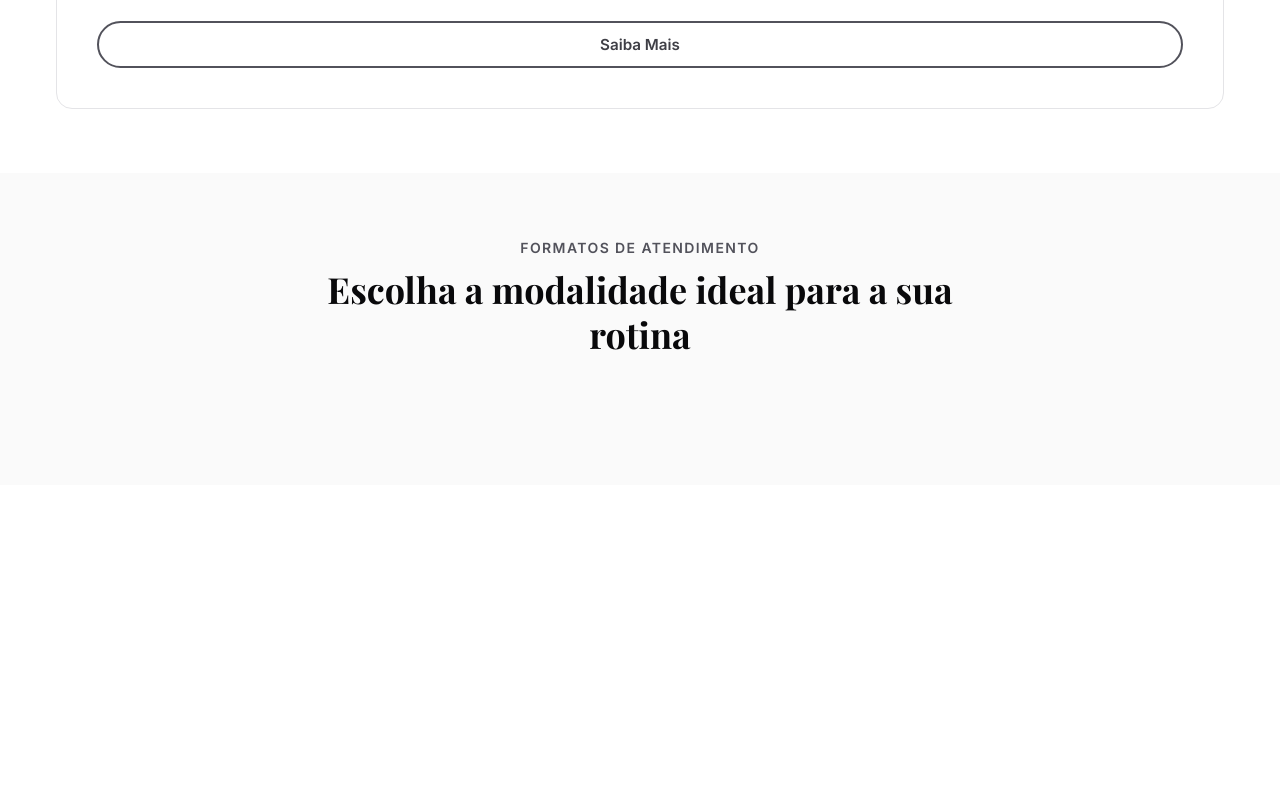
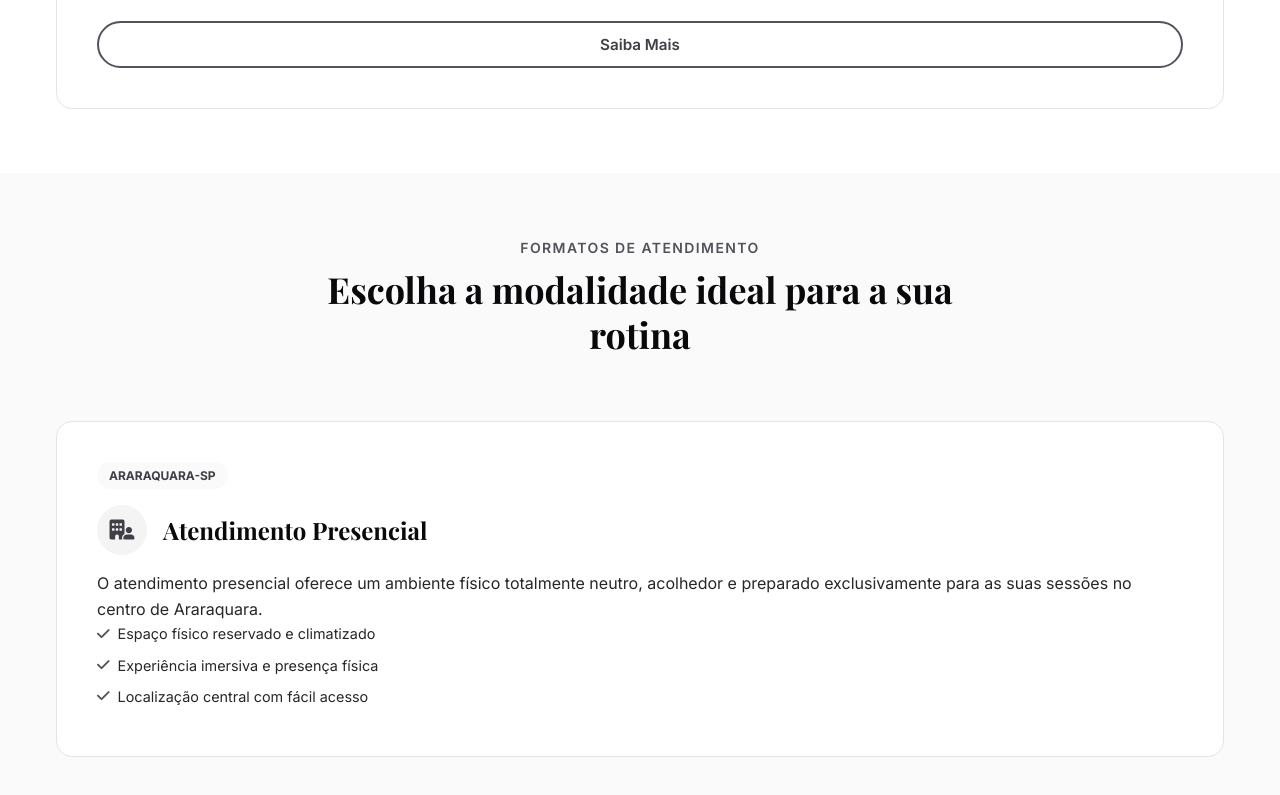
Before and after one commit to leonardo-ateodoro/psicoligia, a plain HTML site: page index.html in a window 1280 px wide. Shown: the part 4134-4929 px from the top of the page. Before the commit the page ends 4619 px from the top, so only its background shows below. Drawn offline with nearby package versions, Linux system fonts and the light colour scheme; some packages are replaced by stand-ins of ours; a script that the page names is missing; a web font is replaced by a local one.

Commit message:
terminou o modality do css

```diff
--- a/index.html
+++ b/index.html
@@ -272,6 +272,32 @@
           <h2 class="section-header__title">Escolha a modalidade ideal para a sua rotina</h2>
         </header>
 
+        <div class="modalities__grid">
+          <article class="modality-card">
+            <span class="modality-card__badge">Araraquara-SP</span>
+            <header class="modality-card__header">
+              <div class="modality-card__icon">
+                <i class="fa-solid fa-building-user"></i>
+              </div>
+              <h3 class="modality-card__title ">Atendimento Presencial</h3>
+            </header>
+            <p class="modality-card__texr">
+              O atendimento presencial oferece um ambiente físico totalmente neutro, acolhedor e preparado exclusivamente para as suas sessões no centro de Araraquara.
+            </p>
+            <ul class="modality-card__features">
+              <li class="modality-card__feature-item">
+                <i class="fa-solid fa-check"></i> Espaço físico reservado e climatizado
+              </li>
+              <li class="modality-card__feature-item">
+                <i class="fa-solid fa-check"></i> Experiência imersiva e presença física
+              </li>
+              <li class="modality-card__feature-item">
+                <i class="fa-solid fa-check"></i> Localização central com fácil acesso
+              </li>
+            </ul>
+          </article>
+        </div>
+
       </div>
     </section>
 
--- a/src/styles/components.css
+++ b/src/styles/components.css
@@ -397,3 +397,87 @@
     flex-grow: 1;
     margin-bottom: var(--space-md);
 }
+
+.modalities__grid {
+    display: grid;
+    grid-template-rows: 1fr 1fr;
+    gap: var(--space-lg);
+}
+
+.modality-card {
+     background-color: #ffffff;
+     border: 1px solid var(--color-neutral-200);
+     border-radius: var(--border-radius-md);
+     padding: var(--space-lg);
+     transition: var(--transition-base);
+     display: flex;
+     flex-direction: column;
+     position: relative;
+}
+
+.modality-card:hover {
+    border-color: var(--color-primary-600);
+    box-shadow: var(--box-shadow-hover);
+}
+
+.modality-card__header {
+    display: flex;
+    align-items: center;
+    gap: 1rem;
+    margin-bottom: var(--space-sm);
+}
+
+.modality-card__icon {
+    width: 50px;
+    height: 50px;
+    border-radius: 50%;
+    background-color: var(--color-primary-100);
+    color: var(--color-primary-700);
+    display: flex;
+    align-items: center;
+    justify-content: center;
+    font-size: 1.25rem;
+}
+
+.modality-card__title {
+    font-family: var(--font-heading) ;
+    font-size: 1.5rem;
+    color: var(--color-neutral-900);
+}
+
+.modality-card__badge {
+    font-size: 0.75rem;
+    font-weight: 700;
+    text-transform: uppercase;
+    padding: 0.25rem 0.75rem;
+    border-radius: var(--border-radius-full);
+    background-color: var(--color-primary-50);
+    color: var(--color-primary-700);
+    width: fit-content;
+    margin-bottom: var(--space-sm) ;
+}
+
+.modality-card__text {
+    color: var(--color-neutral-600);
+    font-size: 0.95rem;
+    line-height: 1.6;
+    margin-bottom: var(--space-md);
+}
+
+.modality-card__features {
+    list-style: none;
+    margin-top: auto;
+}
+
+.modality-card__feature-item {
+    display: flex;
+    align-items: center;
+    gap: 0.5rem;
+    font-size: 0.9rem;
+    color: var(--color-neutral-800);
+    margin-bottom: 0.5rem;
+}
+
+.modality-card__feature-item i {
+    color: var(--color-primary-600);
+}
```
